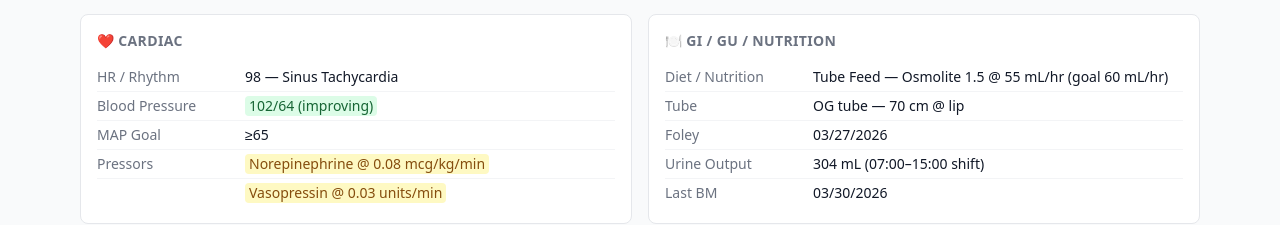
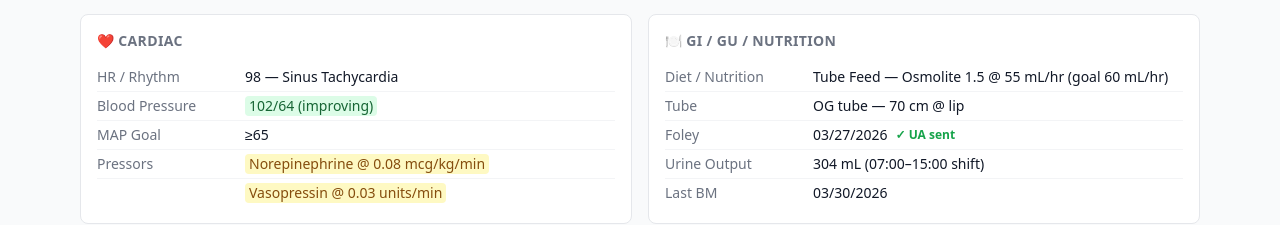
Before and after one commit to artintexas321/icu-handoff, a Next.js app: page /patient/1 in a window 1280 px wide. Shown: the part 1280-1505 px from the top of the page. Built offline with nearby package versions, Linux system fonts and the light colour scheme.

Commit message:
Foley: add UA sent checkmark

```diff
--- a/app/patient/[id]/page.tsx
+++ b/app/patient/[id]/page.tsx
@@ -194,7 +194,20 @@ export default function PatientPage() {
         <Section title="🍽️ GI / GU / Nutrition">
           <Row label="Diet / Nutrition" value={patient.nutrition.type + ' — ' + patient.nutrition.details} />
           {patient.nutrition.tubeAccess && <Row label="Tube" value={patient.nutrition.tubeAccess} />}
-          <Row label="Foley" value={patient.nutrition.foleyDate} />
+          <Row
+            label="Foley"
+            value={
+              <span className="flex items-center gap-2">
+                {patient.nutrition.foleyDate}
+                {patient.nutrition.urineCultureSent === true && (
+                  <span className="text-green-600 font-semibold text-xs">✓ UA sent</span>
+                )}
+                {patient.nutrition.urineCultureSent === false && (
+                  <span className="text-red-500 font-semibold text-xs">⚠ UA not sent</span>
+                )}
+              </span>
+            }
+          />
           <Row
             label="Urine Output"
             value={patient.nutrition.urineOutput}
--- a/data/patients.ts
+++ b/data/patients.ts
@@ -48,7 +48,7 @@ export interface Patient {
     attending: { name: string; service: string; callback: string }
     consults: Array<{ service: string; name: string; callback: string }>
   }
-  nutrition: { type: string; details: string; tubeAccess?: string; foleyDate: string; urineOutput: string; lastBm: string }
+  nutrition: { type: string; details: string; tubeAccess?: string; foleyDate: string; urineCultureSent?: boolean; urineOutput: string; lastBm: string }
   skin: Array<{ location: string; type: string; stage?: string; date: string }>
   pending: Array<{ type: 'Lab' | 'Imaging' | 'Consult' | 'Callback'; description: string }>
   pmh: string[]
@@ -135,6 +135,7 @@ export const patients: Patient[] = [
       details: 'Osmolite 1.5 @ 55 mL/hr (goal 60 mL/hr)',
       tubeAccess: 'OG tube — 70 cm @ lip',
       foleyDate: '03/27/2026',
+      urineCultureSent: true,
       urineOutput: '304 mL (07:00–15:00 shift)',
       lastBm: '03/30/2026'
     },
@@ -223,6 +224,7 @@ export const patients: Patient[] = [
       type: 'Cardiac Diet',
       details: 'Low sodium, eating well',
       foleyDate: '03/30/2026',
+      urineCultureSent: true,
       urineOutput: '520 mL (07:00–15:00 shift)',
       lastBm: '03/31/2026'
     },
@@ -307,6 +309,7 @@ export const patients: Patient[] = [
       type: 'NPO',
       details: 'NPO — pancreatitis, pain management with morphine PRN',
       foleyDate: '03/31/2026',
+      urineCultureSent: false,
       urineOutput: '440 mL (07:00–15:00 shift)',
       lastBm: 'None this admission'
     },
@@ -394,6 +397,7 @@ export const patients: Patient[] = [
       type: 'NPO',
       details: 'NPO pre-repeat EGD',
       foleyDate: '03/29/2026',
+      urineCultureSent: true,
       urineOutput: '176 mL (07:00–15:00 shift) ⚠ Low',
       lastBm: 'Melena 03/31 at 14:00'
     },
--- a/lib/providers/types.ts
+++ b/lib/providers/types.ts
@@ -75,7 +75,7 @@ export interface PatientDetail extends PatientSummary {
   labs: Array<{ name: string; value: string; unit: string; trend: '↑' | '↓' | '→'; abnormal: boolean }>
   cultures: Array<{ type: string; drawn: string; status: string; organism?: string; sensitivity?: string; abxDayOf?: string }>
   antibiotics: Array<{ name: string; day: string }>
-  nutrition: { type: string; details: string; tubeAccess?: string; foleyDate: string; urineOutput: string; lastBm: string }
+  nutrition: { type: string; details: string; tubeAccess?: string; foleyDate: string; urineCultureSent?: boolean; urineOutput: string; lastBm: string }
   skin: Array<{ location: string; type: string; stage?: string; date: string }>
   pending: Array<{ type: 'Lab' | 'Imaging' | 'Consult' | 'Callback'; description: string }>
   timeline: TimelineEntry[]
```
Also changed, not shown: 1 other file (tests, documents, lock files or other folders).
